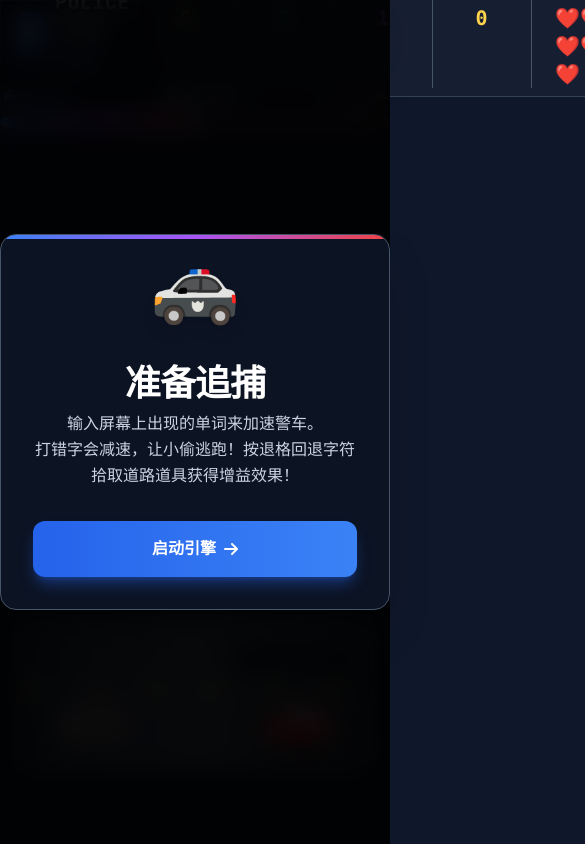
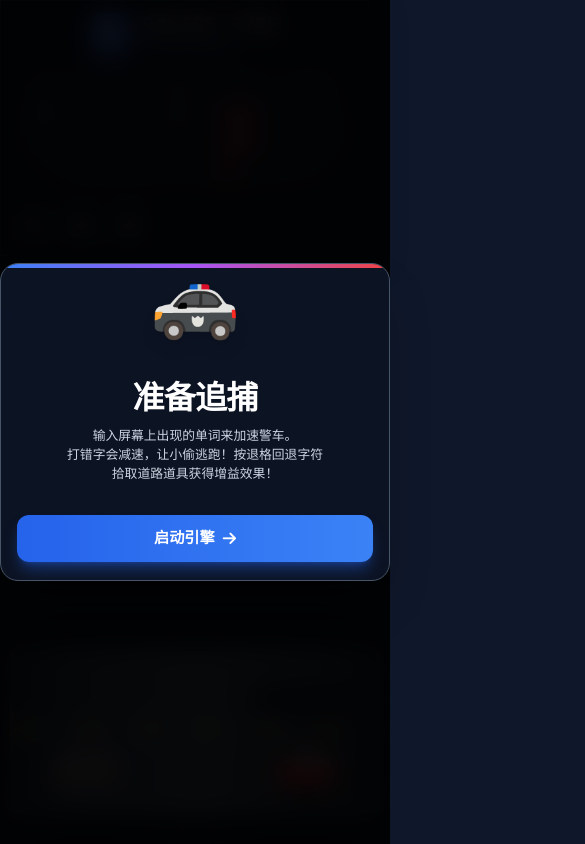
Before and after one commit to 80336w/police-type-game, a plain HTML site: page index.html in a window 390 px wide. Shown: the top 844 px of the page, 585 px wide, since content can reach past the window. Drawn offline with nearby package versions, Linux system fonts and the light colour scheme.

Commit message:
Improve the game for mobile-friendly layout and touch input behavior

```diff
--- a/index.html
+++ b/index.html
@@ -8,12 +8,22 @@
     <link rel="stylesheet" href="https://cdnjs.cloudflare.com/ajax/libs/font-awesome/6.4.0/css/all.min.css">
     <style>
         @import url('https://fonts.googleapis.com/css2?family=JetBrains+Mono:wght@400;700&display=swap');
+        :root {
+            --hud-height: 64px;
+        }
+        * { box-sizing: border-box; }
+        html, body {
+            margin: 0;
+            width: 100%;
+            height: 100%;
+        }
         body {
             font-family: 'JetBrains Mono', monospace;
             background-color: #0f172a;
             color: #e2e8f0;
             overflow: hidden;
             user-select: none;
+            -webkit-tap-highlight-color: transparent;
         }
         .bg-grid {
             background-size: 40px 40px;
@@ -185,6 +195,117 @@
         .skin-item:hover{
             border-color:#60a5fa;
         }
+
+        @media (max-width: 768px) {
+            body {
+                overflow: auto;
+                min-height: 100dvh;
+            }
+            header {
+                height: auto !important;
+                padding: 10px 12px !important;
+                gap: 10px;
+                flex-wrap: wrap;
+            }
+            header > div:first-child {
+                width: 100%;
+                justify-content: center;
+            }
+            header > div:nth-child(2) {
+                width: 100%;
+                justify-content: center;
+                gap: 8px !important;
+                padding: 8px 10px !important;
+                overflow-x: auto;
+                flex-wrap: nowrap;
+            }
+            .text-[10px] {
+                font-size: 8px !important;
+            }
+            #scoreDisplay, #wpmDisplay, #levelDisplay, #comboDisplay, #timeDisplay, #hpDisplay {
+                font-size: 1rem !important;
+            }
+            #hpDisplay {
+                letter-spacing: 1px;
+            }
+            #buffDisplay {
+                font-size: 9px !important;
+                white-space: nowrap;
+            }
+            main {
+                padding-left: 10px !important;
+                padding-right: 10px !important;
+                padding-bottom: 16px !important;
+            }
+            .road-container {
+                margin-bottom: 12px !important;
+            }
+            .road {
+                height: 170px !important;
+                width: 100% !important;
+            }
+            #police, #thief {
+                font-size: 3.5rem !important;
+            }
+            .word-bubble {
+                min-width: 110px !important;
+                padding: 8px 10px !important;
+                bottom: 110% !important;
+            }
+            #targetWordText {
+                font-size: 1.2rem !important;
+            }
+            #wordLengthHint {
+                font-size: 10px !important;
+            }
+            #distanceText {
+                font-size: 10px !important;
+            }
+            .countdown-text {
+                font-size: 72px;
+            }
+            .glass-panel {
+                max-width: calc(100vw - 20px);
+            }
+            #modalOverlay .glass-panel {
+                padding: 18px 16px !important;
+                border-radius: 18px !important;
+            }
+            #modalTitle {
+                font-size: 2rem !important;
+            }
+            #modalDesc {
+                font-size: 0.8rem !important;
+                line-height: 1.5 !important;
+            }
+            #finalStats {
+                gap: 8px !important;
+                padding: 10px !important;
+            }
+            #finalStats > div {
+                padding: 8px !important;
+            }
+            #finalStats .text-2xl {
+                font-size: 1.15rem !important;
+            }
+            #startBtn {
+                font-size: 0.95rem !important;
+                padding: 12px 14px !important;
+            }
+            #settingsPanel > div, #skinPanel > div {
+                width: min(92vw, 380px) !important;
+                padding: 18px 14px !important;
+            }
+            .skin-item {
+                padding: 8px 6px !important;
+            }
+            .skin-item .text-4xl {
+                font-size: 2rem !important;
+            }
+            .skin-item .text-xs {
+                font-size: 9px !important;
+            }
+        }
     </style>
 </head>
 <body class="h-screen w-screen flex flex-col relative">
@@ -299,7 +420,7 @@
                     <div class="text-2xl text-green-400 font-bold" id="finalWpm">0</div>
                 </div>
                 <div class="bg-slate-900/50 p-3 rounded">
-                    <div class="text-xs text-slate-400 uppercase">准确性</div>
+                    <div class="text-xs text-slate-400 uppercase">准��性</div>
                     <div class="text-2xl text-blue-400 font-bold" id="finalAcc">0%</div>
                 </div>
                 <div class="bg-slate-900/50 p-3 rounded">
@@ -399,7 +520,7 @@
             },
             medium: {
                 en: ['police', 'thief', 'chase', 'speed', 'drive', 'street', 'light', 'brake', 'engine', 'wheel', 'radio', 'signal', 'patrol', 'siren', 'arrest', 'crime', 'justice', 'guard', 'protect', 'serve','escape','pursuit','highway','ticket','sirens'],
-                cn: ['紧急出动','监控录像','红绿灯','巡逻车辆','犯罪分子','高速公路','对讲机','嫌疑人','拦停检查','证据收集']
+                cn: ['紧急出动','监控录像','红绿灯','巡逻车辆','犯罪分子','高速���路','对讲机','嫌疑人','拦停检查','证据收集']
             },
             hard: {
                 en: ['acceleration', 'surveillance', 'intersection', 'jurisdiction', 'apprehension', 'investigation', 'motorcycle', 'helicopter', 'undercover', 'highway', 'enforcement', 'department', 'emergency', 'dispatch', 'violation','circumstance','authorities','warrant','testimony'],
@@ -560,6 +681,11 @@
 
                 window.addEventListener('keydown', this.handleInput);
                 this.mobileInput.addEventListener('input', this.mobileInputHandler);
+                this.mobileInput.addEventListener('blur', () => {
+                    if (this.state === 'PLAYING') {
+                        setTimeout(() => this.mobileInput.focus(), 100);
+                    }
+                });
                 const diffSel = document.getElementById('difficultySelect');
                 diffSel.value = this.difficulty;
                 diffSel.addEventListener('change', (e) => {
@@ -575,6 +701,9 @@
                 document.body.addEventListener('click',()=>{
                     if(this.state==="PLAYING" || this.state === "COUNTDOWN") this.mobileInput.focus();
                 });
+                document.addEventListener('touchstart', () => {
+                    if(this.state==="PLAYING" || this.state === "COUNTDOWN") this.mobileInput.focus();
+                }, { passive: true });
                 this.applySkin();
             }
             applySkin(){
```
